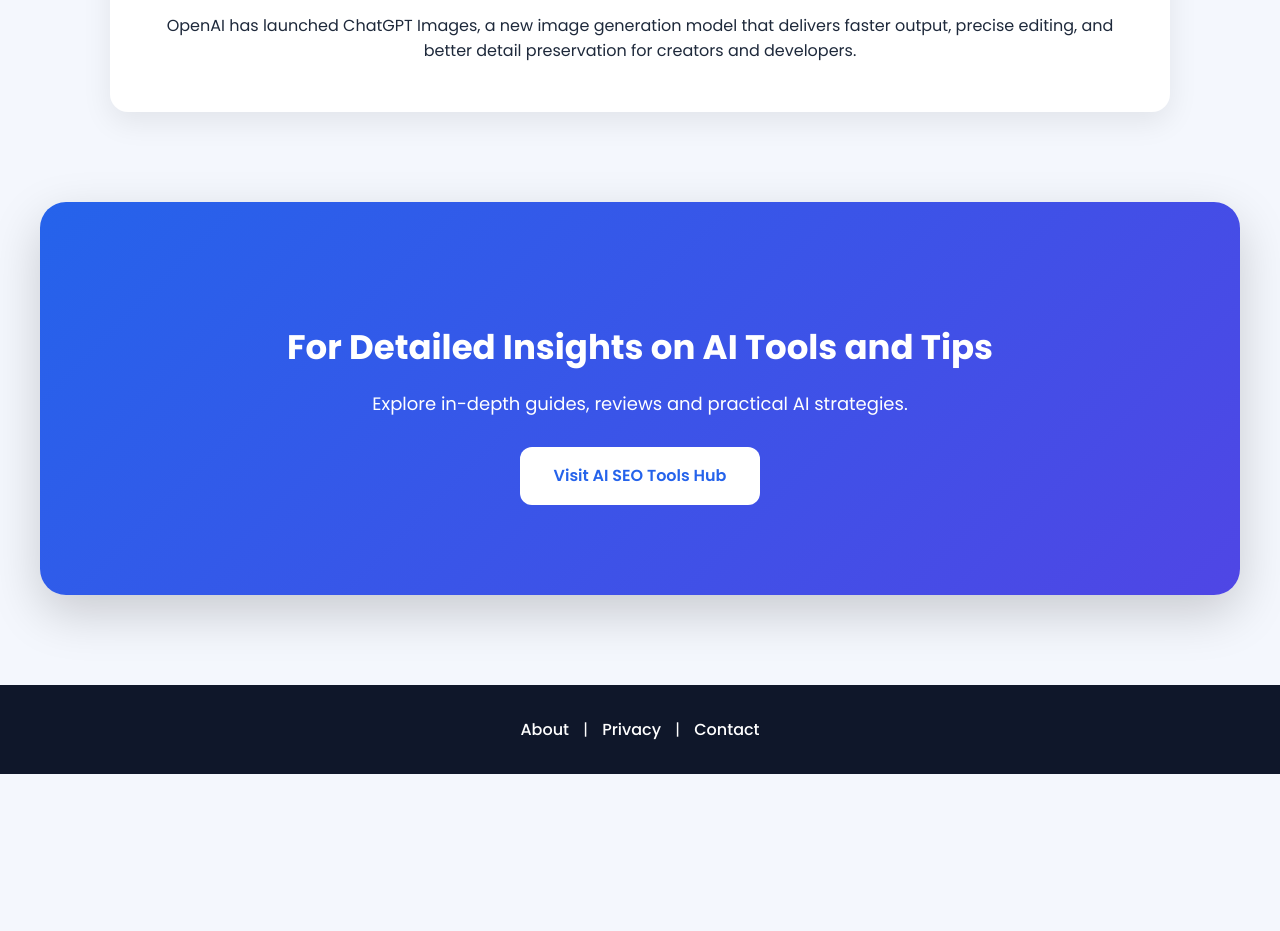
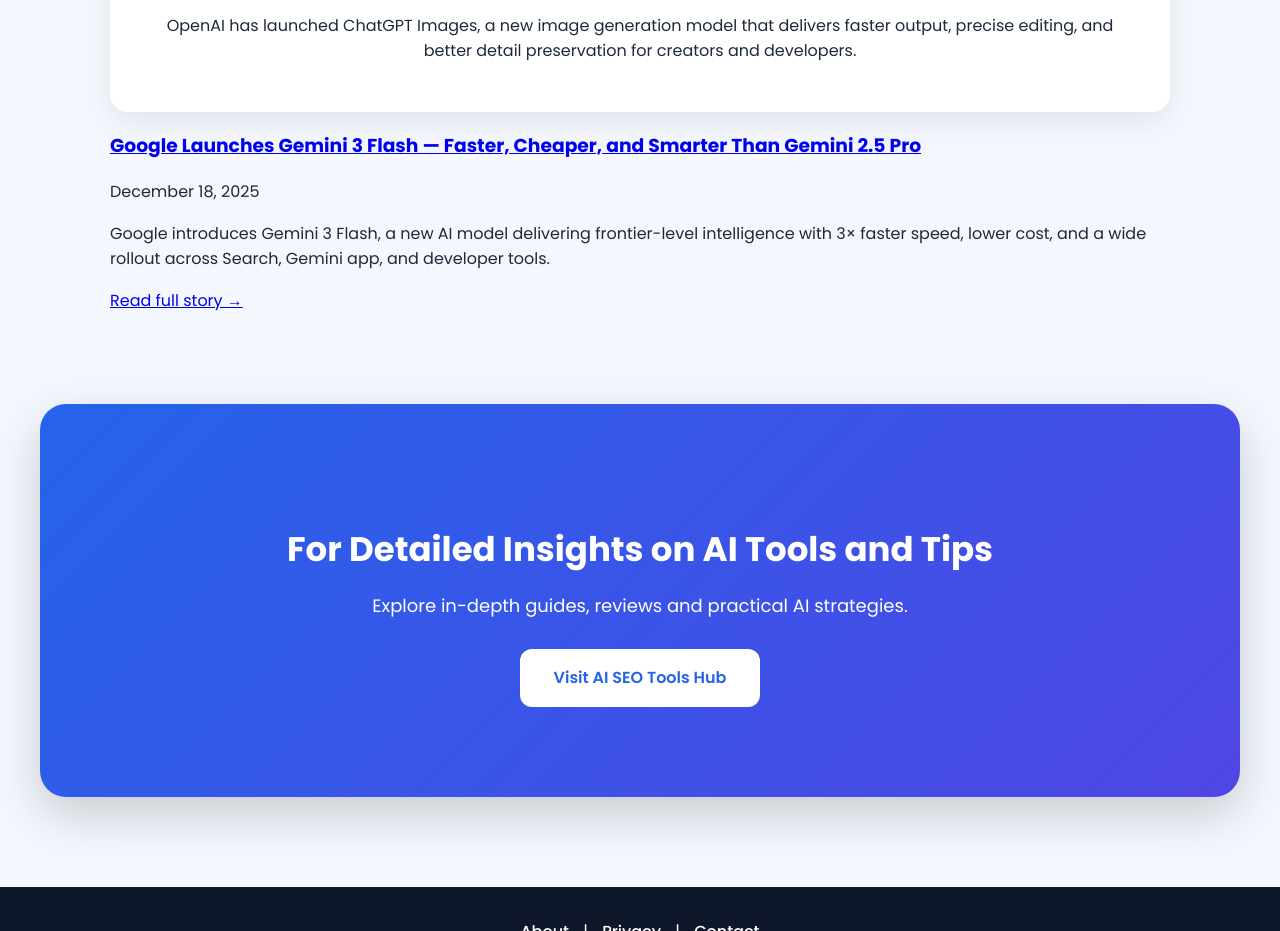
Before and after one commit to aiseotoolshub/ai-news, a plain HTML site: page index.html in a window 1280 px wide. Shown: the part 1181-2112 px from the top of the page. Before the commit the page ends 1955 px from the top, so only its background shows below. Drawn offline with Linux system fonts and the light colour scheme.

Commit message:
Update index.html

```diff
--- a/index.html
+++ b/index.html
@@ -50,6 +50,25 @@ OpenAI Introduces ChatGPT Images — Faster Generation & Smarter Edits
       </p>
     </div>
   </div>
+
+    <div class="news-card">
+  <h3>
+    <a href="gemini-3-flash-launch.html">
+      Google Launches Gemini 3 Flash — Faster, Cheaper, and Smarter Than Gemini 2.5 Pro
+    </a>
+  </h3>
+
+  <p class="news-meta">December 18, 2025</p>
+
+  <p class="news-excerpt">
+    Google introduces Gemini 3 Flash, a new AI model delivering frontier-level intelligence with 3× faster speed, lower cost, and a wide rollout across Search, Gemini app, and developer tools.
+  </p>
+
+  <a class="read-link" href="gemini-3-flash-launch.html">
+    Read full story →
+  </a>
+</div>
+
 </section>
 
 
```
